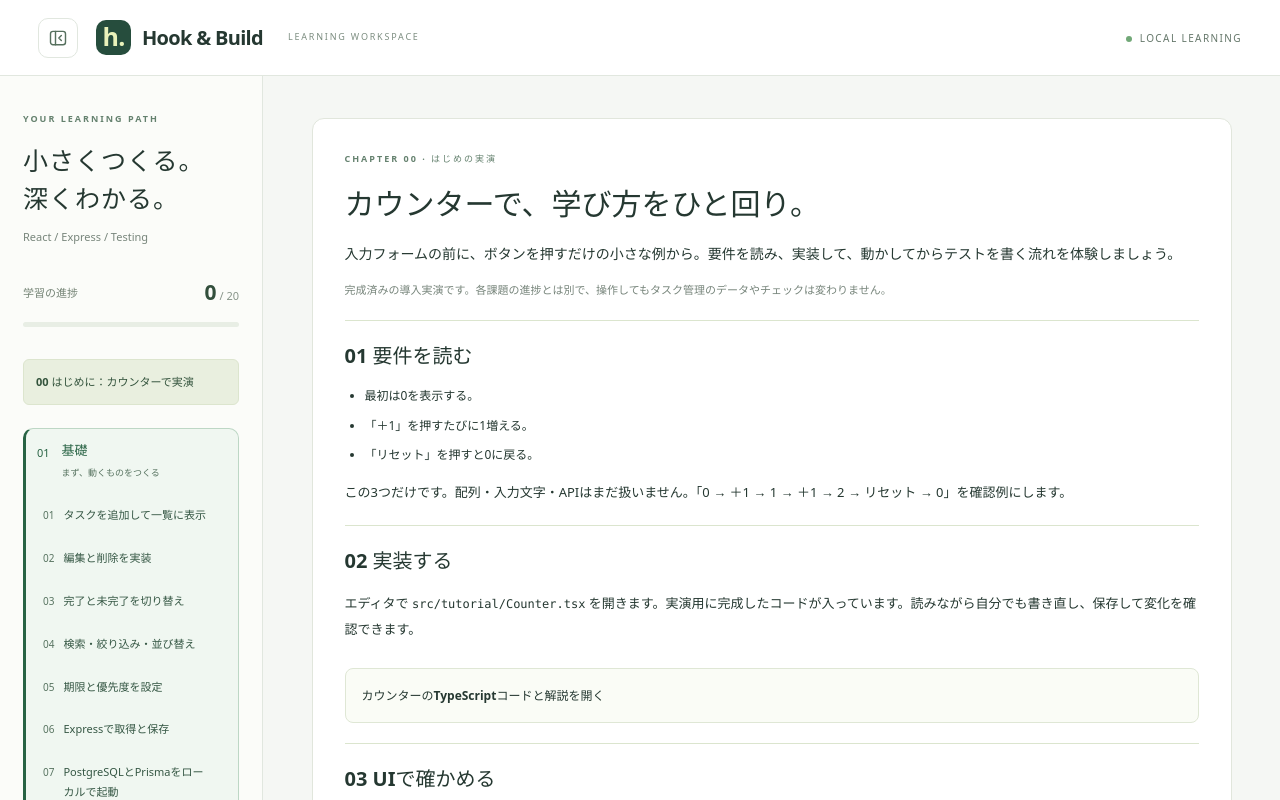
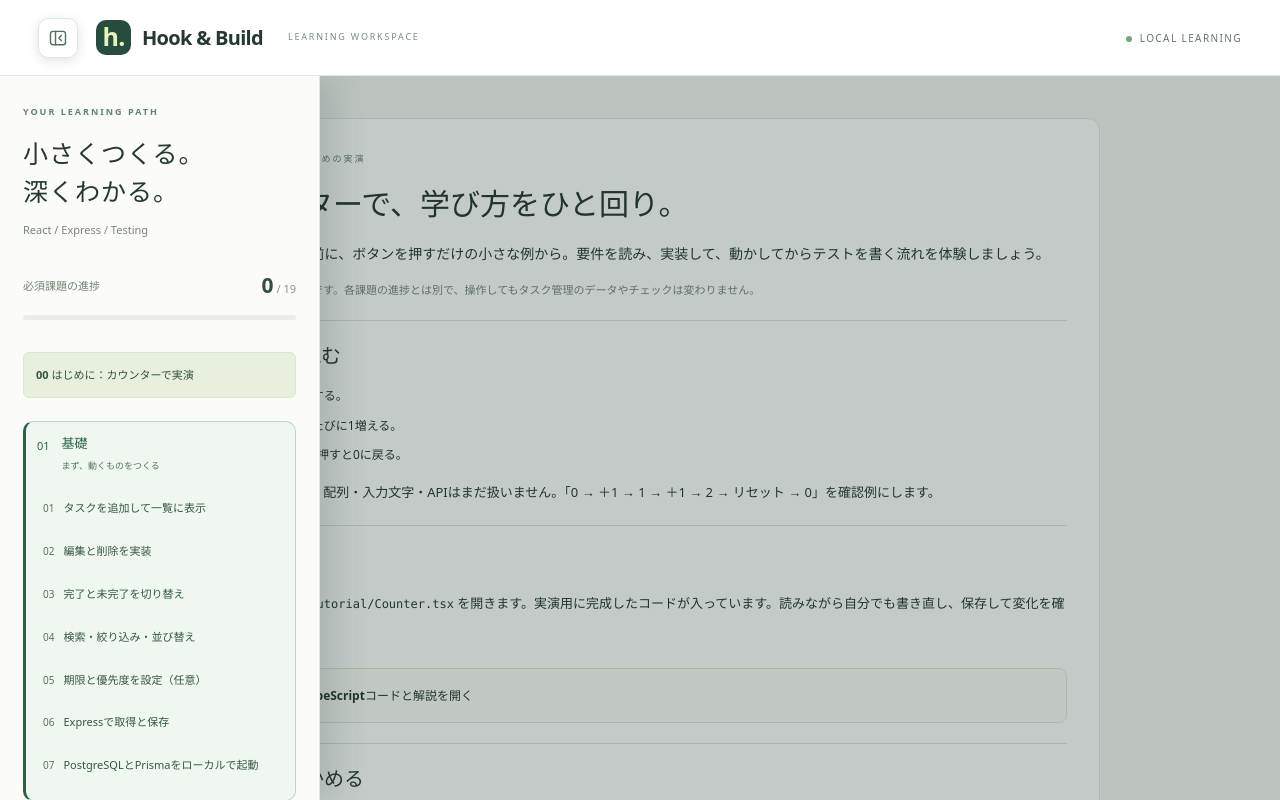
Before and after one commit to Reito0320/react-study, a React (Vite) app: page / in a window 1280 px wide. Shown: the top 800 px of the page. Built offline with nearby package versions, Linux system fonts and the light colour scheme.

Commit message:
問題の修正

```diff
--- a/src/App.css
+++ b/src/App.css
@@ -122,3 +122,62 @@
   background: var(--level-selected);
   color: var(--level-accent);
 }
+
+/* Navigation overlays the workspace without changing its available width. */
+.app-shell { --topbar-height: 76px; }
+.topbar { position: relative; z-index: 50; padding-left: 96px; }
+.topbar .sidebar-toggle { position: fixed; top: 18px; left: 38px; z-index: 50; background: #fff; box-shadow: 0 3px 12px #172e2720; }
+.layout, .layout.sidebar-collapsed { display: block; }
+.layout main, .layout.sidebar-collapsed main { max-width: 1800px; }
+.sidebar-backdrop {
+  position: fixed; inset: var(--topbar-height) 0 0; z-index: 39;
+  border: 0; border-radius: 0; padding: 0;
+  background: #172e2740; cursor: pointer;
+}
+.sidebar-backdrop:hover:not(:disabled) { background: #172e2740; }
+.sidebar-clip {
+  position: fixed; top: var(--topbar-height); bottom: 0; left: 0;
+  z-index: 40; width: min(320px, 88vw); overflow-y: auto;
+  overscroll-behavior: contain; background: #fbfcf9;
+  box-shadow: 14px 0 35px #172e2726;
+  transform: translateX(0); transition: transform .2s ease, visibility .2s;
+}
+.sidebar-collapsed .sidebar-clip {
+  transform: translateX(-100%); visibility: hidden; pointer-events: none;
+}
+.sidebar-clip .sidebar { width: 100%; height: auto; min-height: 100%; padding: 28px 23px; }
+.sidebar-clip .sidebar nav { display: block; max-height: none; overflow: visible; }
+.sidebar-clip .sidebar h2, .sidebar-clip .sidebar > .muted { display: block; }
+.workspace-divider { display: none; }
+@media (min-width: 901px) {
+  .work-grid { gap: 0; grid-template-columns: minmax(0, var(--lesson-width, 1fr)) 20px minmax(0, var(--preview-width, 1fr)); }
+  .preview-column { top: calc(var(--topbar-height) + 16px); max-height: calc(100dvh - var(--topbar-height) - 32px); }
+}
+@media (max-width: 900px) {
+
+  .work-grid { grid-template-columns: minmax(0, 1fr); }
+}
+@media (max-width: 650px) {
+  .app-shell { --topbar-height: 64px; }
+  .topbar { padding-left: 70px; }
+  .topbar .sidebar-toggle { top: 12px; left: 18px; }
+}
+@media (prefers-reduced-motion: reduce) {
+  .sidebar-clip { transition: none; }
+}
+
+@media (min-width: 901px) {
+  .workspace-divider {
+    display: flex; justify-content: center; align-items: center;
+    position: sticky; top: 0; height: 100dvh;
+    cursor: col-resize; touch-action: none; user-select: none;
+    border-radius: 6px;
+  }
+  .workspace-divider::before {
+    content: ''; position: fixed; top: 0; bottom: 0;
+    width: 2px; background: #d9e2d3;
+  }
+  .workspace-divider:hover, .workspace-divider:focus-visible { background: #e7eedf; }
+  .workspace-divider:focus-visible { outline: 2px solid #56705e; outline-offset: -2px; }
+  .work-grid > .lesson-card, .work-grid > .preview-column { min-width: 0; }
+}
--- a/src/App.tsx
+++ b/src/App.tsx
@@ -1,6 +1,7 @@
 import TestChallenge from './components/TestChallenge'
 import { motion, MotionConfig, useReducedMotion } from 'motion/react'
-import { useEffect, useState } from 'react'
+import { useEffect, useRef, useState } from 'react'
+import type { CSSProperties } from 'react'
 import { lessons } from './data/curriculum'
 import type { Level } from './data/curriculum'
 import { advanceStep, readProgress, STORAGE_KEY } from './lib/progress'
@@ -18,6 +19,18 @@ const levels: { id: Level; name: string; description: string }[] = [
 const steps = ['要件を読んだ', '実装した', 'UIで確認した', 'テストを追加・実行した']
 function App() {
   const reduceMotion = useReducedMotion()
+  const workspace = useRef<HTMLDivElement>(null)
+  const dragging = useRef(false)
+  const menuButton = useRef<HTMLButtonElement>(null)
+  const [previewWidth, setPreviewWidth] = useState(() => {
+    try {
+      const saved = Number(localStorage.getItem('hook-lab-preview-width') ?? 50)
+      return Number.isFinite(saved) ? Math.min(70, Math.max(35, saved)) : 50
+    } catch { return 50 }
+  })
+  useEffect(() => {
+    try { localStorage.setItem('hook-lab-preview-width', String(previewWidth)) } catch { /* usable without storage */ }
+  }, [previewWidth])
   const [sidebarCollapsed, setSidebarCollapsed] = useState(() => { try { return localStorage.getItem('hook-lab-sidebar-collapsed') === 'true' } catch { return false } })
   const [selected, setSelected] = useState(() => {
     try {
@@ -32,8 +45,9 @@ function App() {
   const [storageError, setStorageError] = useState(false)
   const lesson = lessons.find(l => l.id === selected) ?? lessons[0]
   const current = progress[lesson.id] ?? 0
-  const completed = lessons.filter(l => progress[l.id] === 4).length
-  const next = lessons[lessons.findIndex(l => l.id === lesson.id) + 1]
+  const requiredLessons = lessons.filter(l => !l.optional)
+  const completed = requiredLessons.filter(l => progress[l.id] === 4).length
+  const next = lessons.slice(lessons.findIndex(l => l.id === lesson.id) + 1).find(l => !l.optional)
   useEffect(() => {
     try { localStorage.setItem(STORAGE_KEY, JSON.stringify(progress)) }
     catch { /* In-memory progress remains usable when storage is unavailable. */ }
@@ -42,6 +56,23 @@ function App() {
     const next = !sidebarCollapsed; setSidebarCollapsed(next);
     try { localStorage.setItem('hook-lab-sidebar-collapsed', String(next)); } catch { /* usable without storage */ }
   }
+  function closeSidebar() {
+    setSidebarCollapsed(true)
+    try { localStorage.setItem('hook-lab-sidebar-collapsed', 'true') } catch { /* usable without storage */ }
+    menuButton.current?.focus()
+  }
+  useEffect(() => {
+    if (sidebarCollapsed) return
+    function onKeyDown(event: KeyboardEvent) {
+      if (event.key === 'Escape') {
+        setSidebarCollapsed(true)
+        try { localStorage.setItem('hook-lab-sidebar-collapsed', 'true') } catch { /* usable without storage */ }
+        menuButton.current?.focus()
+      }
+    }
+    window.addEventListener('keydown', onKeyDown)
+    return () => window.removeEventListener('keydown', onKeyDown)
+  }, [sidebarCollapsed])
   function record(step: number) {
     const updated = { ...progress, [lesson.id]: advanceStep(current, step) }
     setProgress(updated)
@@ -49,11 +80,12 @@ function App() {
     catch { setStorageError(true) }
   }
   return <MotionConfig reducedMotion="user" transition={{ duration: reduceMotion ? 0 : 0.45, ease: 'easeInOut' }}><div className="app-shell">
-    <header className="topbar"><button className="sidebar-toggle" aria-expanded={!sidebarCollapsed} aria-controls="curriculum-sidebar" aria-label={sidebarCollapsed ? 'メニューを開く' : 'メニューを閉じる'} title={sidebarCollapsed ? 'メニューを開く' : 'メニューを閉じる'} onClick={toggleSidebar}><svg width="20" height="20" viewBox="0 0 24 24" fill="none" stroke="currentColor" strokeWidth="1.7" strokeLinecap="round" strokeLinejoin="round" aria-hidden="true"><rect x="3" y="4" width="18" height="16" rx="3" /><path d="M9 4v16" /><path d={sidebarCollapsed ? 'm13 9 3 3-3 3' : 'm16 9-3 3 3 3'} /></svg></button><a className="brand" href="#main"><span className="brand-mark">h.</span>Hook & Build<span className="brand-label">LEARNING WORKSPACE</span></a><span className="local-indicator"><i />LOCAL LEARNING</span></header>
+    <header className="topbar"><button ref={menuButton} className="sidebar-toggle" aria-expanded={!sidebarCollapsed} aria-controls="curriculum-sidebar" aria-label={sidebarCollapsed ? 'メニューを開く' : 'メニューを閉じる'} title={sidebarCollapsed ? 'メニューを開く' : 'メニューを閉じる'} onClick={toggleSidebar}><svg width="20" height="20" viewBox="0 0 24 24" fill="none" stroke="currentColor" strokeWidth="1.7" strokeLinecap="round" strokeLinejoin="round" aria-hidden="true"><rect x="3" y="4" width="18" height="16" rx="3" /><path d="M9 4v16" /><path d={sidebarCollapsed ? 'm13 9 3 3-3 3' : 'm16 9-3 3 3 3'} /></svg></button><a className="brand" href="#main"><span className="brand-mark">h.</span>Hook & Build<span className="brand-label">LEARNING WORKSPACE</span></a><span className="local-indicator"><i />LOCAL LEARNING</span></header>
     <motion.div className={`layout ${sidebarCollapsed ? 'sidebar-collapsed' : ''}`} initial={false} animate={{ '--sidebar-open': sidebarCollapsed ? 0 : 1 }}>
-      <div className="sidebar-clip" inert={sidebarCollapsed} aria-hidden={sidebarCollapsed}><motion.aside id="curriculum-sidebar" className="sidebar" aria-label="カリキュラム" initial={false} animate={{ opacity: sidebarCollapsed ? 0 : 1, visibility: 'visible', transitionEnd: { visibility: sidebarCollapsed ? 'hidden' : 'visible' } }} >
+      {!sidebarCollapsed && <button className="sidebar-backdrop" aria-label="メニューの外側を押して閉じる" onClick={closeSidebar} />}
+      <div className="sidebar-clip"  inert={sidebarCollapsed} aria-hidden={sidebarCollapsed}><motion.aside id="curriculum-sidebar" className="sidebar" aria-label="カリキュラム" initial={false} animate={{ opacity: sidebarCollapsed ? 0 : 1, visibility: 'visible', transitionEnd: { visibility: sidebarCollapsed ? 'hidden' : 'visible' } }} >
         <div className="eyebrow">YOUR LEARNING PATH</div><h2>小さくつくる。<br />深くわかる。</h2><p className="muted">React / Express / Testing</p>
-        <div className="course-progress"><span>学習の進捗</span><strong>{completed}<small> / {lessons.length}</small></strong><progress value={completed} max={lessons.length} aria-label="完了した課題" /></div>
+        <div className="course-progress"><span>必須課題の進捗</span><strong>{completed}<small> / {requiredLessons.length}</small></strong><progress value={completed} max={requiredLessons.length} aria-label="完了した課題" /></div>
         <button className={`lesson-link intro-link ${selected === 'chapter-00' ? 'active' : ''}`} aria-current={selected === 'chapter-00' ? 'page' : undefined} onClick={() => setSelected('chapter-00')}>00 はじめに：カウンターで実演{progress['chapter-00'] === 4 && <span className="completion-badge">✓ 完了</span>}</button>
         <nav aria-label="課題一覧">{levels.map((level, index) => <section className="level-group" data-level={level.id} key={level.id}>
           <div className="level-heading"><span>0{index + 1}</span><div><h3>{level.name}</h3><small>{level.description}</small></div></div>
@@ -62,7 +94,8 @@ function App() {
       </motion.aside></div>
       <main id="main">
         {selected === 'chapter-00' ? <ChapterZero completed={progress['chapter-00'] === 4} onCompletedChange={(completed) => setProgress(p => ({ ...p, 'chapter-00': completed ? 4 : 0 }))} onContinue={() => setSelected(lessons[0].id)} /> : <>
-        <div className="work-grid">
+
+        <div ref={workspace} className="work-grid" style={{ '--preview-width': previewWidth + 'fr', '--lesson-width': (100 - previewWidth) + 'fr' } as CSSProperties}>
           <motion.article className="lesson-card" key={lesson.id} initial={{ opacity: reduceMotion ? 1 : 0 }} animate={{ opacity: 1 }} transition={{ duration: 0.25 }}>
             <div className="card-top"><span className="badge green">{levels.find(l => l.id === lesson.level)?.name}</span><span className="muted">CHALLENGE {String(lessons.indexOf(lesson) + 1).padStart(2, '0')}</span></div>
             <h2>{lesson.title}</h2><p className="lesson-summary">{lesson.summary}</p><div className="tags">{lesson.hooks.map(h => <span key={h}>{h}</span>)}</div>
@@ -78,8 +111,36 @@ function App() {
             <section className="ui-checks lesson-section"><h3><span>02</span>UIで確かめること</h3><ul>{lesson.checks.map(c => <li key={c}>{c}</li>)}</ul></section>
 
             <div className="checklist" id="learning-checklist"><h3>取り組みを記録</h3><p>順番に確認しましょう。このチェックは学習の自己確認です。</p>{steps.map((s, i) => <label key={s}><input type="checkbox" checked={i < current} disabled={i > current} onChange={() => record(i)} />{s}</label>)}{storageError && <p role="alert">進捗を保存できません。この画面では続けられますが、再読み込みすると失われます。</p>}</div>
-            {next ? <button className="primary next-button" disabled={current !== 4} onClick={() => setSelected(next.id)}>次の課題へ <span>→</span></button> : current === 4 && <p role="status">最終課題を完了しました。学んだことを振り返りましょう。</p>}
+            {next ? <button className="primary next-button" disabled={!lesson.optional && current !== 4} onClick={() => setSelected(next.id)}>{lesson.optional ? 'API連携へ進む（この課題は任意）' : '次の課題へ'} <span>→</span></button> : current === 4 && <p role="status">最終課題を完了しました。学んだことを振り返りましょう。</p>}
           </motion.article>
+          <div className="workspace-divider" role="separator" aria-label="実装画面の幅" aria-orientation="vertical" aria-controls="task-preview" aria-valuemin={35} aria-valuemax={70} aria-valuenow={previewWidth} tabIndex={0}
+            onPointerDown={event => {
+              if (event.button !== 0) return
+              dragging.current = true
+              event.currentTarget.setPointerCapture(event.pointerId)
+              event.currentTarget.focus()
+              event.preventDefault()
+            }}
+            onPointerMove={event => {
+              if (!dragging.current || !workspace.current) return
+              const rect = workspace.current.getBoundingClientRect()
+              const usableWidth = rect.width - 20
+              if (usableWidth <= 0) return
+              setPreviewWidth(Math.min(70, Math.max(35, Math.round((rect.right - event.clientX - 10) / usableWidth * 100))))
+            }}
+            onPointerUp={event => {
+              dragging.current = false
+              if (event.currentTarget.hasPointerCapture(event.pointerId)) event.currentTarget.releasePointerCapture(event.pointerId)
+            }}
+            onPointerCancel={() => { dragging.current = false }}
+            onLostPointerCapture={() => { dragging.current = false }}
+            onDoubleClick={() => setPreviewWidth(50)}
+            onKeyDown={event => {
+              if (!['ArrowLeft', 'ArrowRight', 'Home', 'End'].includes(event.key)) return
+              event.preventDefault()
+              setPreviewWidth(value => event.key === 'Home' ? 35 : event.key === 'End' ? 70 : Math.min(70, Math.max(35, value + (event.key === 'ArrowLeft' ? 1 : -1))))
+            }}
+            title="左右にドラッグして幅を調整（矢印キーでも操作可能・ダブルクリックでリセット）" />
           <aside id="task-preview" className="preview-column" aria-label="実装と学習ガイド"><div className="preview-header"><span><i />LIVE PREVIEW</span><small>あなたのコードが動く場所</small></div><Chapters /><TestResultsPanel lessonId={lesson.id} /><TestChallenge lessonId={lesson.id} /><details className="setup-guide"><summary>起動とテストのガイド</summary><p><code>npm run dev</code> で画面とAPIを起動します。</p><p><code>src/exercises/chapters.test.tsx</code> にコンポーネントテスト、<code>e2e/exercises/</code> にUIテストを追加します。</p><p>提供済みテストは学習基盤とチャプター0を検証します。タスク管理のテストはTODOから自分で書きます。CSSはChapters内の通常のHTMLに自動で適用されます。</p></details></aside>
         </div></>}
       </main>
--- a/src/data/curriculum.ts
+++ b/src/data/curriculum.ts
@@ -2,6 +2,7 @@ export type Level = 'basic' | 'intermediate' | 'nightmare'
 export interface Lesson {
   id: string
   level: Level
+  optional?: boolean
   title: string
   summary: string
   hooks: string[]
@@ -57,7 +58,7 @@ export const lessons: Lesson[] = [
     testHints: ['絞り込み関数をVitestで検証し、組み合わせ操作をUIテストで確認する。', 'ソート後も元配列が変化しないことを確認する。'], reference: refs.state,
   },
   {
-    id: 'basic-05', level: 'basic', title: '期限と優先度を設定', summary: '複数入力とアクセシブルなラベルを整える。', hooks: ['useState', 'useId'], file: workspace,
+    id: 'basic-05', level: 'basic', optional: true, title: '期限と優先度を設定（任意）', summary: 'チャプター1〜4の応用練習です。新しい状態管理の仕組みは増やしません。必要に応じて取り組み、スキップしてAPI連携へ進めます。ラベルやキーボード操作は、既存のタイトル入力でも練習できます。', hooks: ['useState', 'useId'], file: workspace,
     requirements: ['任意の期限とlow・medium・highの優先度を追加・編集できる。', '期限未設定を許可し、一覧に期限と優先度を表示する。', '各入力にラベルを付け、色だけに意味を依存させない。'],
     checks: ['期限なしでも追加でき、後から期限を設定・解除できる。', 'キーボード操作だけで各フィールドを編集できる。'],
     testHints: ['ラベルから入力を取得して設定と解除を検証する。', '日付はYYYY-MM-DDの値として検証し、時刻依存を持ち込まない。'], reference: refs.ref,
```
Also changed, not shown: 1 other file (tests, documents, lock files or other folders).
